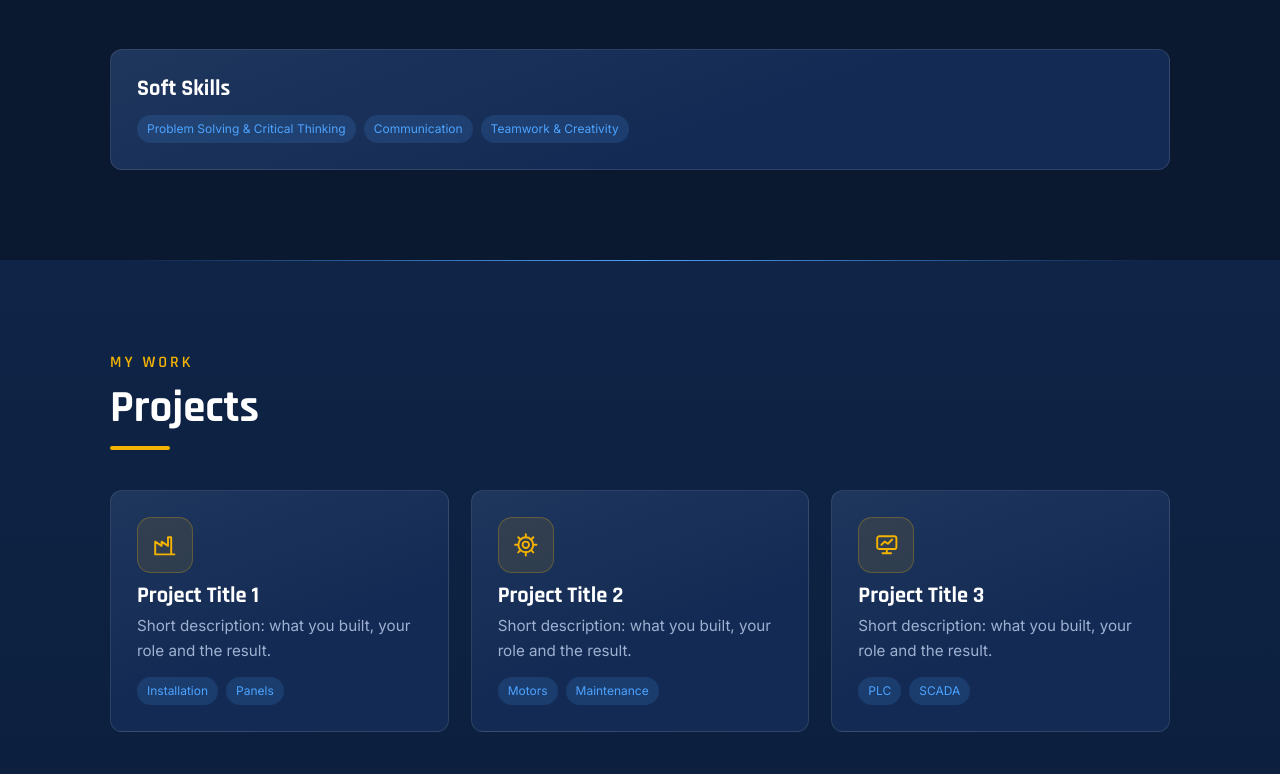
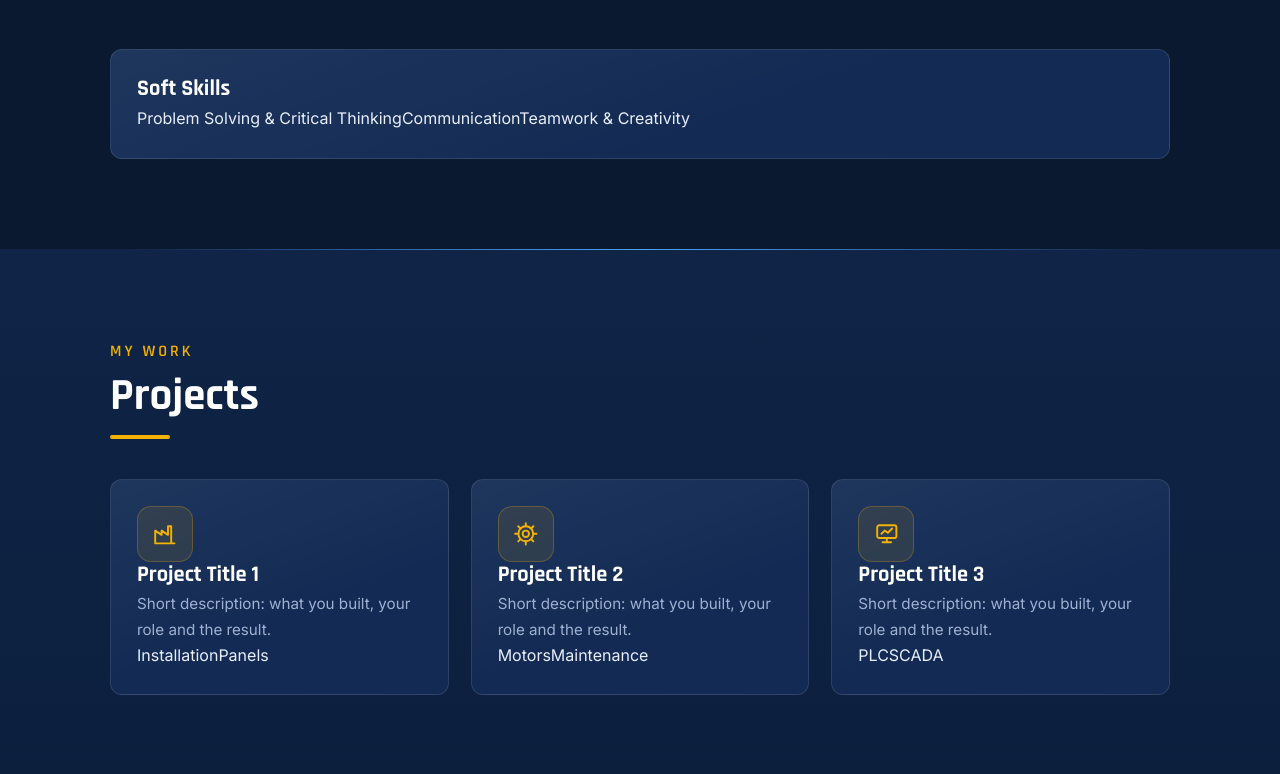
Before and after one commit to suhelk192004-byte/Profile_Web, a plain HTML site: page index.html in a window 1280 px wide. Shown: the part 3486-4260 px from the top of the page. Drawn offline with Linux system fonts and the light colour scheme.

Commit message:
Clean up CSS by removing project styles
Removed unused styles related to projects section.

```diff
--- a/index.html
+++ b/index.html
@@ -89,10 +89,6 @@ nav{display:flex;justify-content:space-between;align-items:center;height:64px}
 .bar i{display:block;height:100%;width:0;background:linear-gradient(90deg,var(--blue),var(--accent));border-radius:6px;transition:width 1.4s ease}
 .skills2{display:grid;grid-template-columns:1fr 1fr;gap:10px 50px}
 
-/* PROJECTS */
-.proj .ico{font-size:2rem;margin-bottom:10px}
-.chips{display:flex;flex-wrap:wrap;gap:8px;margin-top:14px}
-.chips span{font-size:.75rem;padding:4px 10px;border-radius:20px;background:rgba(77,163,255,.15);color:var(--blue)}
 
 /* RESUME */
 .resume{text-align:center;max-width:700px;margin:auto}
```
